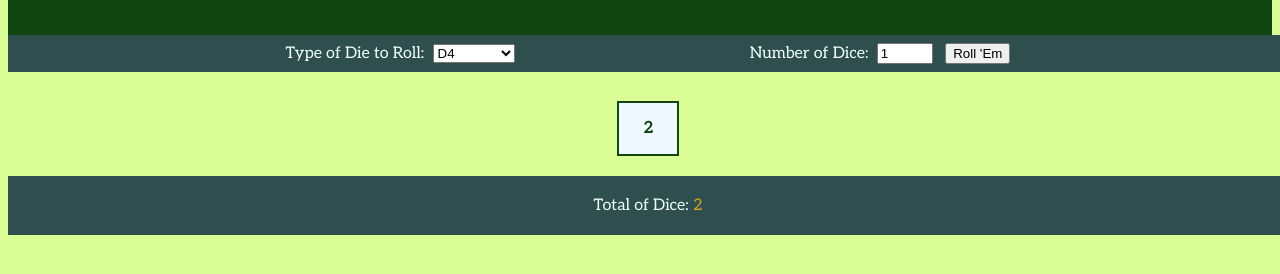
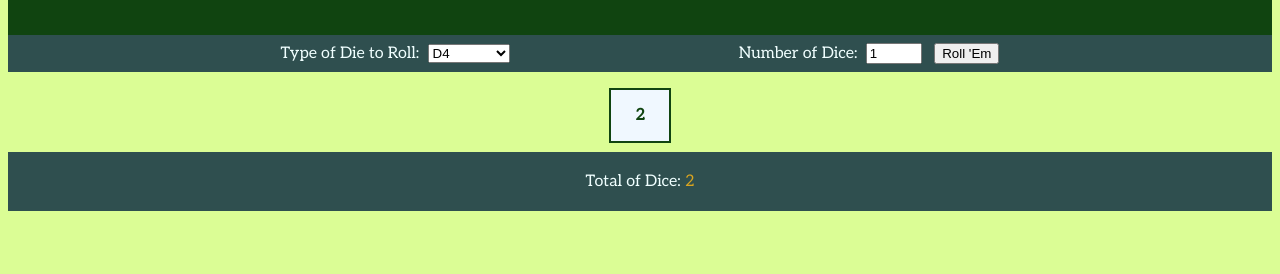
Before and after one commit to BethMacIsaac/BethMacIsaac.github.io, a plain HTML site: page dnd/home.html in a window 1280 px wide. Both pictures are taken after a click on the button "Roll 'Em". Shown: the part 86-360 px from the top of the page. Drawn offline with Linux system fonts and the light colour scheme; a web font is replaced by a local one.

Commit message:
added dnd dice game

```diff
--- a/dnd/styles.css
+++ b/dnd/styles.css
@@ -10,7 +10,7 @@ body{
     background-color: #c0fd4591;
 }
 header{
-    width: 100vw;
+    width: 100%;
     padding-top: 1em;
     padding-bottom: 1em;
     background-color: #104410;
@@ -22,7 +22,7 @@ h1{
     font-family: 'Eagle Lake', cursive;
     color: goldenrod;
     display: inline;
-    max-width: 70vw;
+    max-width: 70%;
     letter-spacing: .1em;
 }
 
@@ -33,11 +33,11 @@ h3{
 }
 
 main{
-    width: 100vw;
+    width: 100%;
 }
 
 aside{
-    width: 100vw;
+    width: 100%;
     display: -webkit-box;
     display: -ms-flexbox;
     display: flex;
@@ -52,7 +52,7 @@ aside{
     display: -webkit-box;
     display: -ms-flexbox;
     display: flex;
-    width: 75vw;
+    width: 75%;
     justify-content: space-around;
     align-items: center;
 }
@@ -67,7 +67,7 @@ label{
     display: -ms-flexbox;
     display: flex;
     flex-direction: column;
-    width: 100vw;
+    width: 100%;
     justify-content: center;
     align-items: center;
 }
@@ -92,15 +92,13 @@ label{
     border: 2px solid #104410;
     color: #104410;
     font-weight: bold;
-    margin: 1vw;
+    margin: 1%;
     padding: 1em 1.5em;
 }
 
 #reportTotal{
     margin-top: .5em;
-    width:100vw;
-    display: -webkit-box;
-    display: -ms-flexbox;
+    width:100%;
     display: flex;
     justify-content: center;
     align-items: center;
```
